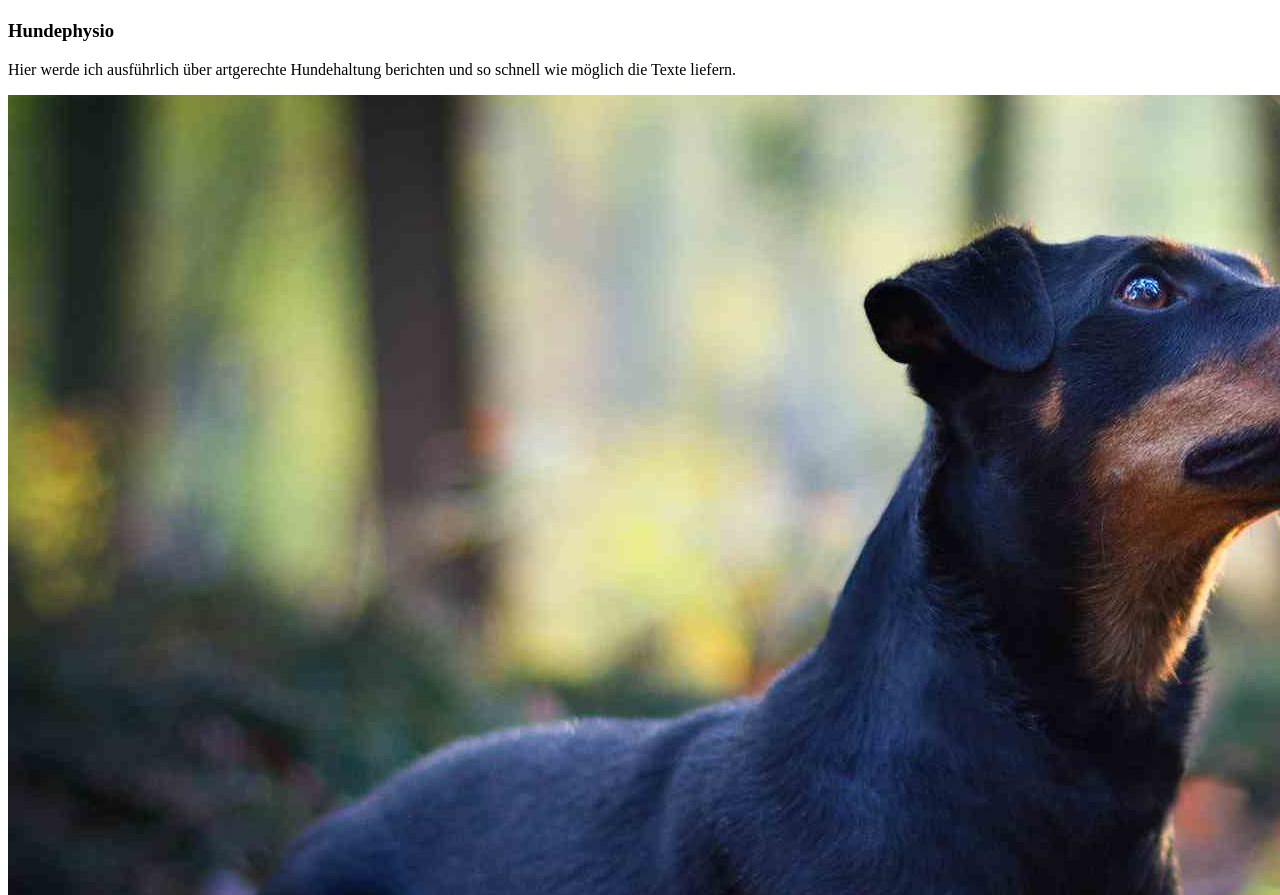
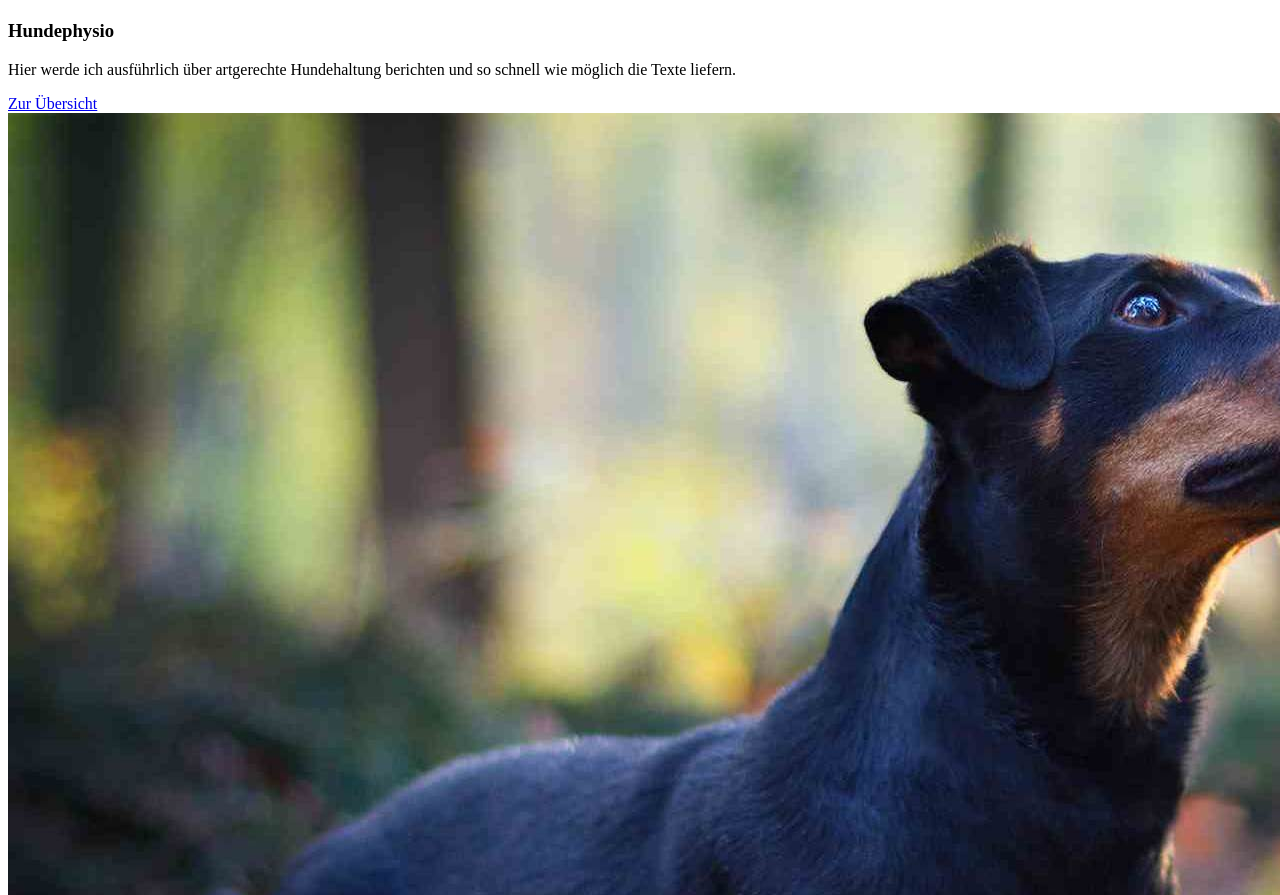
Before and after one commit to MarcelAttinger/hundeglueck, a Gatsby site: page / in a window 1280 px wide. Shown: the part 4129-5024 px from the top of the page. Built offline with nearby package versions, Linux system fonts and the light colour scheme; Gatsby itself is replaced by a stand-in of ours.

Commit message:
Develop Hard Bro

```diff
--- a/src/pages/indexpage/index.md
+++ b/src/pages/indexpage/index.md
@@ -39,6 +39,8 @@ lrteasers:
     imageAlt: Hund Chaya
     headline: Hundephysio
     paragraph: Hier werde ich ausführlich über artgerechte Hundehaltung berichten und so schnell wie möglich die Texte liefern.
+    linkTarget: /nutrition-tips/
+    linkDesc: Zur Übersicht
   - image: img/chaya.jpg
     imageAlt: Hund Chaya
     headline: Hundeleckerlis
```
